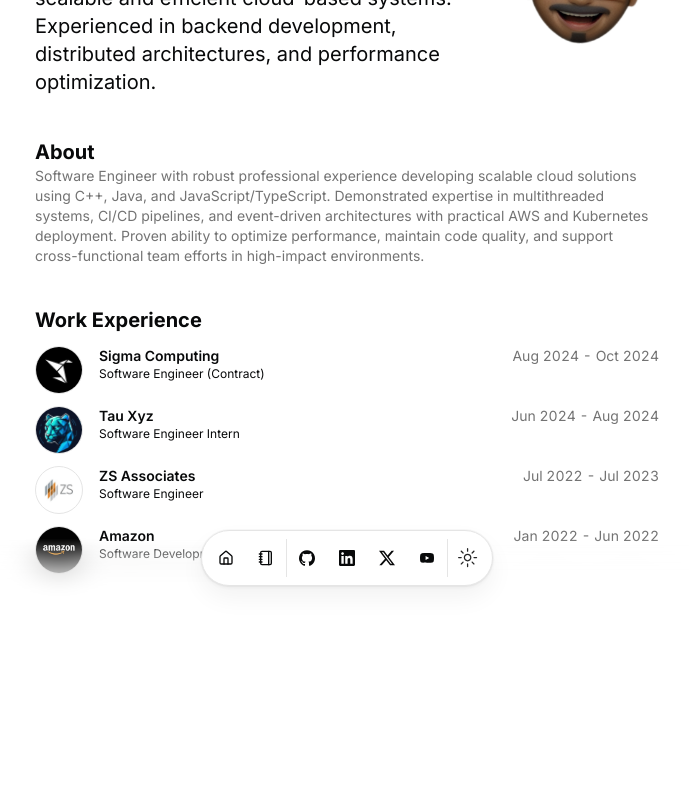
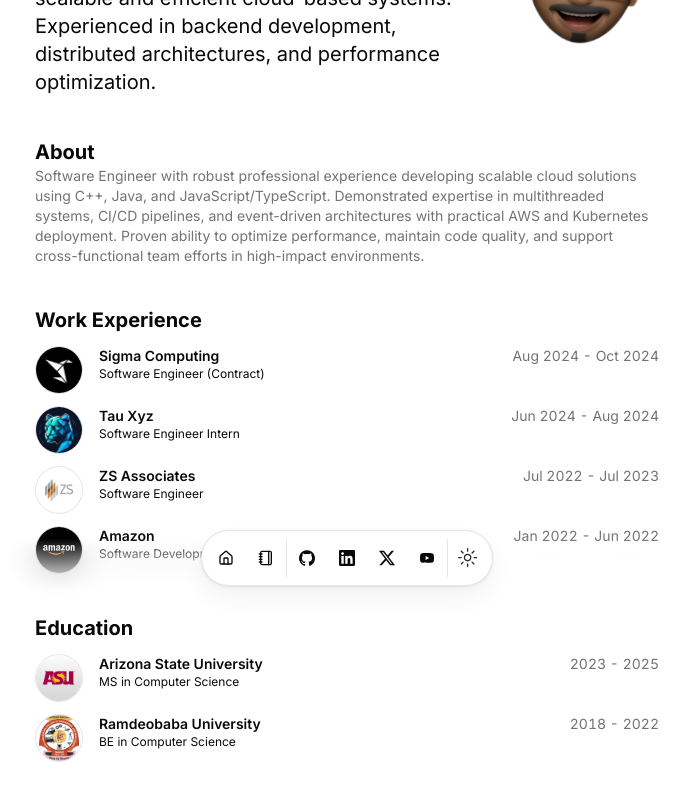
Before and after one commit to jereenv/portfolio, a Next.js app: page / in a window 1280 px wide. Shown: the part 198-998 px from the top of the page, without its empty margins (293-982 px from the left). Built offline with nearby package versions, Linux system fonts and the light colour scheme.

Commit message:
visible education

```diff
--- a/src/app/page.tsx
+++ b/src/app/page.tsx
@@ -74,7 +74,7 @@
           ))}
         </div>
       </section>
-      {/* <section id="education">
+      <section id="education">
         <div className="flex min-h-0 flex-col gap-y-3">
           <BlurFade delay={BLUR_FADE_DELAY * 7}>
             <h2 className="text-xl font-bold">Education</h2>
@@ -96,7 +96,7 @@
             </BlurFade>
           ))}
         </div>
-      </section> */}
+      </section>
       {/* <section id="skills">
         <div className="flex min-h-0 flex-col gap-y-3">
           <BlurFade delay={BLUR_FADE_DELAY * 9}>
```
